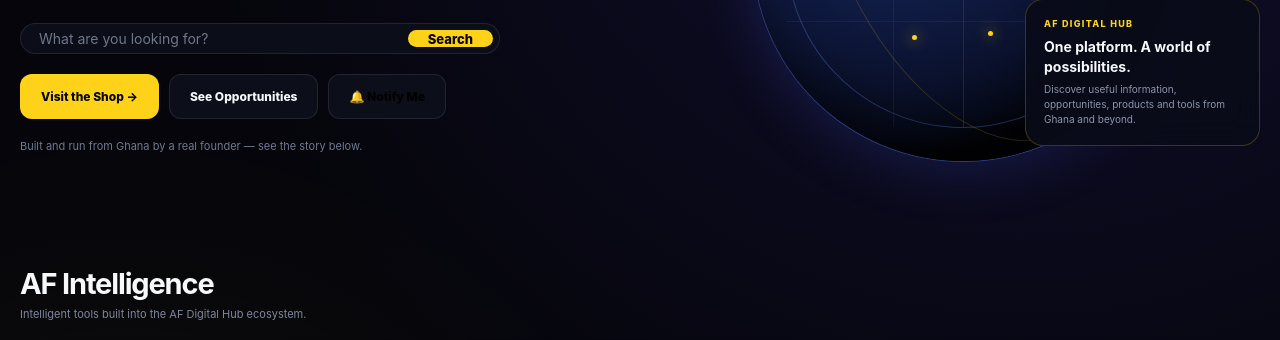
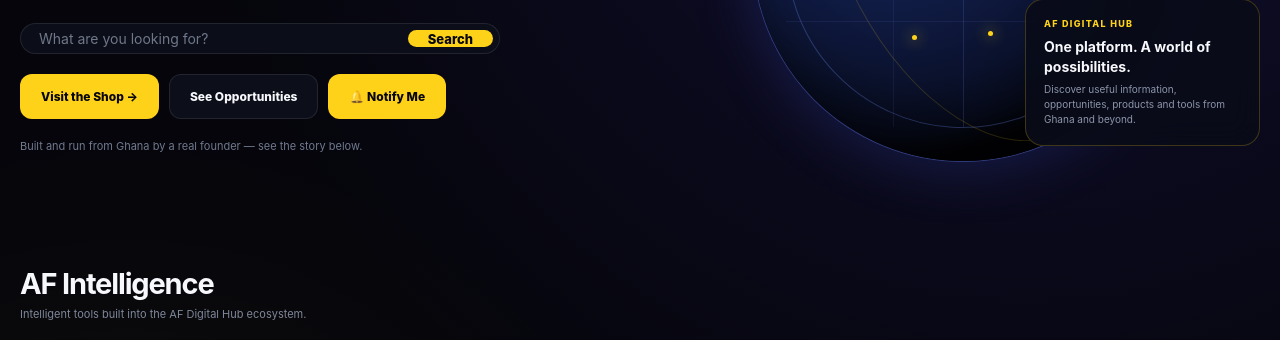
Before and after one commit to afdigitalhub/Creator-marketplace-, a plain HTML site: page frontend/index.html in a window 1280 px wide. Shown: the part 421-761 px from the top of the page. Drawn offline with Linux system fonts and the light colour scheme; no server answers.

Commit message:
Add files via upload

```diff
--- a/frontend/index.html
+++ b/frontend/index.html
@@ -1164,7 +1164,7 @@ Visit the Shop →
 See Opportunities
 </a>
 
-<button class="btn btn-dark" id="notify-me-btn" type="button">
+<button class="btn btn-gold" id="notify-me-btn" type="button">
 🔔 Notify Me
 </button>
 
```
